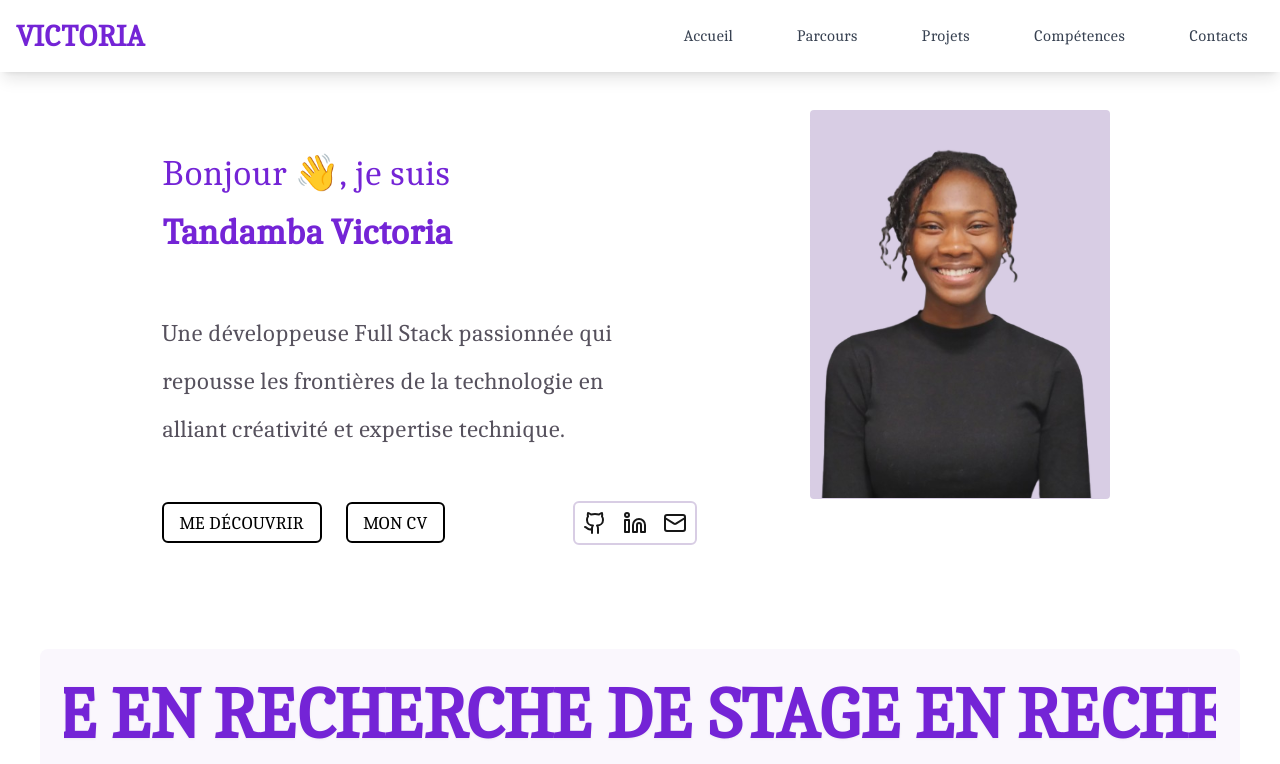
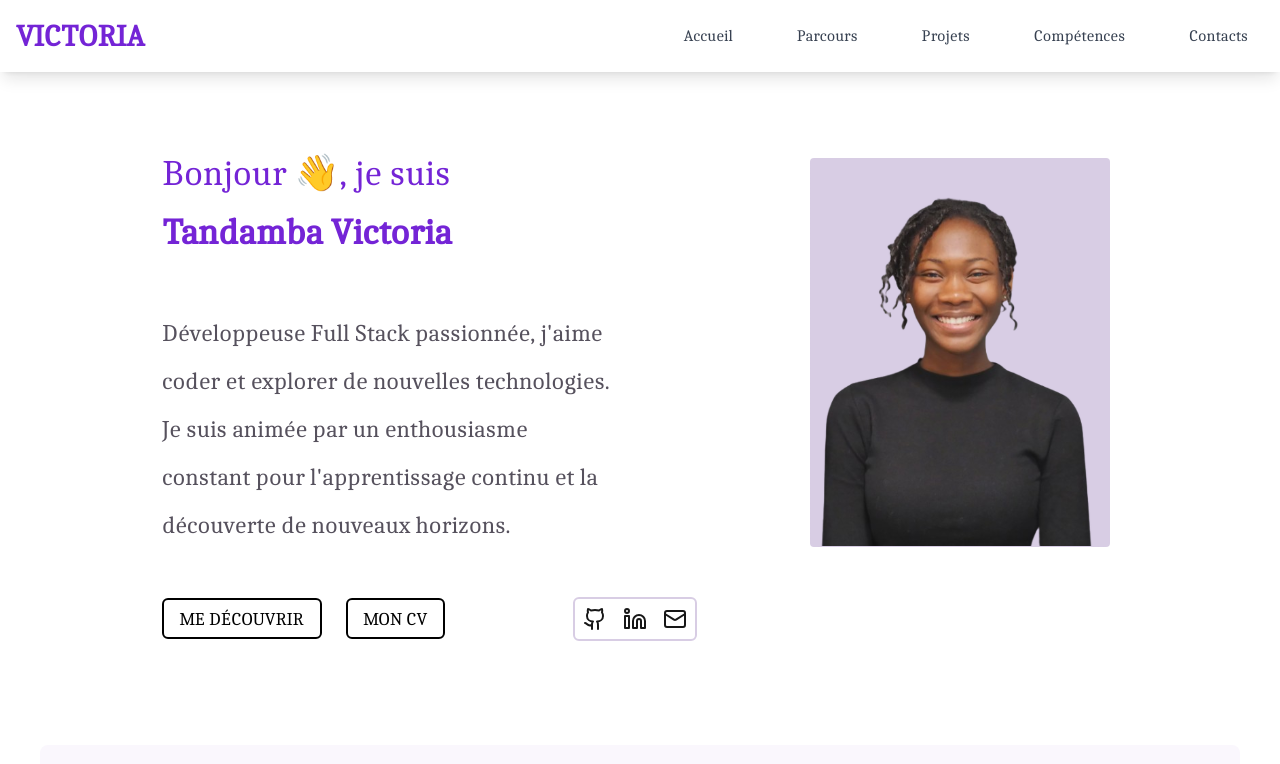
Before and after one commit to vtandamba/Victoria.tdb, a Next.js app: page / in a window 1280 px wide. Shown: the top 764 px of the page. Built offline with nearby package versions, Linux system fonts and the light colour scheme.

Commit message:
change profil et cv

```diff
--- a/app/components/Header.jsx
+++ b/app/components/Header.jsx
@@ -12,15 +12,14 @@ const Header = () => {
     return (
         <>
 
-            <Navbar  />
+            <Navbar />
             <div id='accueil' className='flex justify-center items-center lg:flex-row flex-col'>
-                <section  className='hero mt-32 leading-relaxed lg:w-1/2'>
+                <section className='hero mt-32 leading-relaxed lg:w-1/2'>
                     <div className='text-4xl mb-12 leading-relaxed text-primary dark:text-primary-foreground'>
                         Bonjour 👋, je suis <span><h1 className='font-bold leading-relaxed'>Tandamba Victoria</h1></span>
                     </div>
                     <h2 className='text-2xl leading-loose lg:w-9/12 text-muted-foreground dark:text-muted-foreground'>
-                        Une développeuse Full Stack passionnée qui repousse les frontières de la technologie en alliant créativité et expertise technique.
-                    </h2>
+                    Développeuse Full Stack passionnée, j'aime coder et explorer de nouvelles technologies. Je suis animée par un enthousiasme constant pour l'apprentissage continu et la découverte de nouveaux horizons.                    </h2>
 
                     <aside className=' flex  lg:justify-start   my-12 items-center gap-x-32 w-max  '>
                         {/* Liens Me découvrir et Mon CV */}
@@ -34,7 +33,7 @@ const Header = () => {
                             </p>
                             <p className='text-lg'>
                                 <a
-                                    href="/pdf/A4-CV-tandambaVictoria.pdf"
+                                    href="/pdf/Cv_tandamba_victoria.pdf"
                                     download="CV-TandambaVictoria.pdf"
                                     className='uppercase border-solid border-2 px-4 py-2 text-black backdrop-blur-sm border-accent border-black rounded-md hover:shadow-[0px_0px_4px_4px_rgba(0,0,0,0.1)] bg-white/[0.2] text-lg transition duration-200'
                                 >
```
Also changed, not shown: 2 other files (tests, documents, lock files or other folders).
